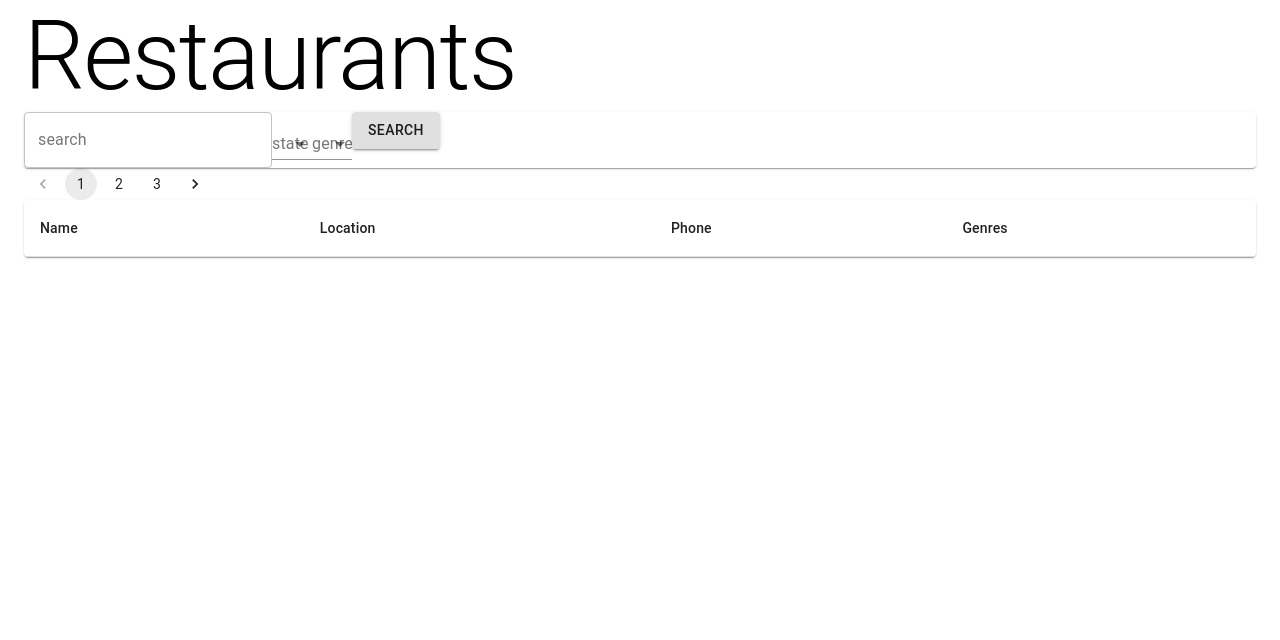
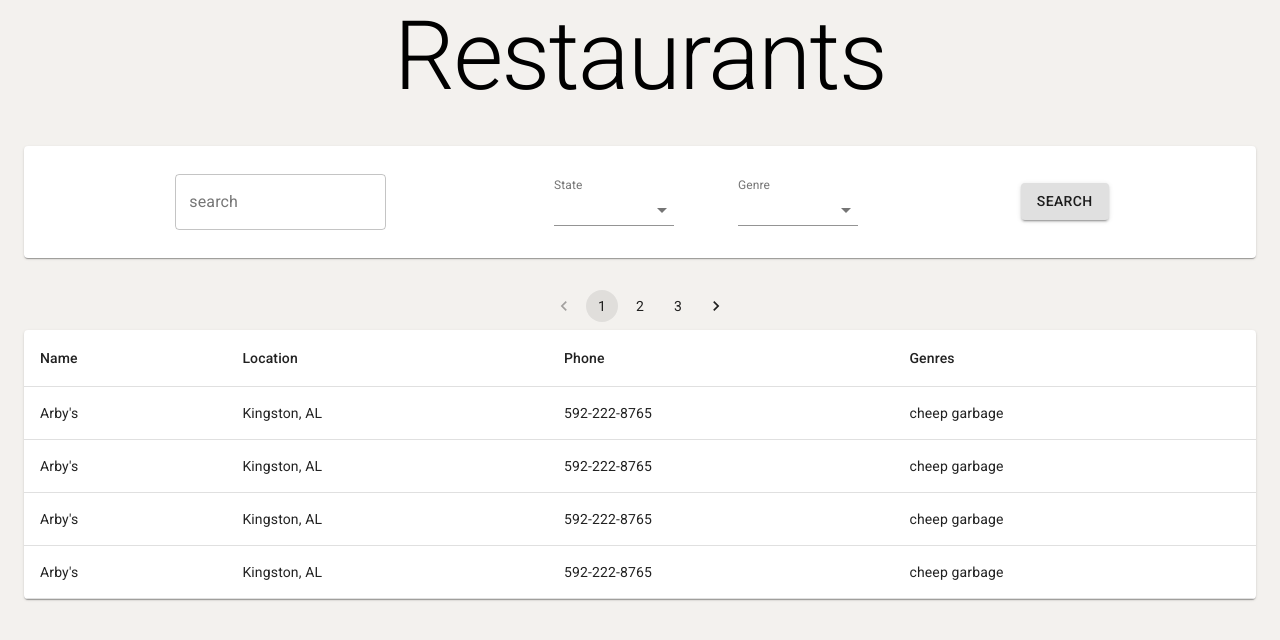
Before and after one commit to dsdunn/restaurants, a React (Create React App) app in the folder client/: page / in a window 1280 px wide. Shown: the top 640 px of the page. Built offline with nearby package versions, Linux system fonts and the light colour scheme.

Commit message:
Add material styles

```diff
--- a/client/public/index.html
+++ b/client/public/index.html
@@ -24,6 +24,7 @@
       work correctly both with client-side routing and a non-root public URL.
       Learn how to configure a non-root public URL by running `npm run build`.
     -->
+    <link rel="stylesheet" href="https://fonts.googleapis.com/css?family=Roboto:300,400,500,700&display=swap" />
     <title>React App</title>
   </head>
   <body>
--- a/client/src/App.js
+++ b/client/src/App.js
@@ -1,8 +1,8 @@
 import React, { useState, useEffect } from 'react';
 import { Box, Container, Typography } from '@material-ui/core';
+import { Pagination } from '@material-ui/lab';
 
 import { FilterForm } from './components/FilterForm';
-import { PageControl } from './components/Pagination';
 import { RestaurantsTable } from './components/RestaurantsTable';
 
 
@@ -10,9 +10,11 @@ function App() {
   return (
     <Box>
       <Container className="App">
-        <Typography variant="h1">Restaurants</Typography>
+        <Typography variant="h1" align="center" gutterBottom >Restaurants</Typography>
         <FilterForm />
-        <PageControl />
+        <div className="pagination">
+          <Pagination count={3}/>
+        </div>
         <RestaurantsTable />
       </Container>
     </Box>
--- a/client/src/components/FilterForm.js
+++ b/client/src/components/FilterForm.js
@@ -1,18 +1,47 @@
 import React from 'react';
-import { Paper, TextField, Button, MenuItem } from '@material-ui/core';
+import { Paper, TextField, Select, InputLabel, FormControl, Button, MenuItem, makeStyles } from '@material-ui/core';
+
+const useStyles = makeStyles({
+  form: {
+    display: 'flex',
+    justifyContent: 'space-evenly',
+    alignItems: 'center',
+    flexWrap: 'wrap',
+    padding: '1em',
+    margin: '2em auto',
+  },
+  select: {
+    minWidth: 120,
+    margin: '1em 2em'
+  },
+  input: {
+    margin: '0.5em 2em'
+  }
+})
+
 
 export const FilterForm = () => {
+  const classes = useStyles();
+
   return (
     <Paper>
-      <form>
-        <TextField variant="outlined" label="search" placeholder="search" />
-        <TextField select label="state">
-          <MenuItem key="all" value={null}>All</MenuItem>
-        </TextField>
-        <TextField select label="genre">
-          <MenuItem key="all" value={null}>All</MenuItem>
-        </TextField>
-        <Button variant="contained" type="submit">Search</Button>
+      <form className={classes.form} >
+        <TextField variant="outlined" label="search" placeholder="name/city/genre" className={classes.input}/>
+        <div>
+          <FormControl className={classes.select} >
+            <InputLabel shrink >State</InputLabel>
+            <Select id="state">
+              <MenuItem key="all" value={'All'} selected >All</MenuItem>
+            </Select>
+          </FormControl>
+          <FormControl className={classes.select}>
+            <InputLabel shrink>Genre</InputLabel>
+            <Select id="genre">
+              <MenuItem key="all" value={'All'}>All</MenuItem>
+            </Select>
+          </FormControl>
+        </div>
+        <Button variant="contained" type="submit" className={classes.input}>Search</Button>
       </form>
     </Paper>
     )
--- a/client/src/components/Pagination.js
+++ /dev/null
@@ -1,8 +0,0 @@
-import React from 'react';
-import Pagination from '@material-ui/lab/Pagination';
-
-export const PageControl = (page = 1, updatePage = () => {}) => {
-  return (
-    <Pagination count={3} />
-    )
-}
--- a/client/src/components/RestaurantsTable.js
+++ b/client/src/components/RestaurantsTable.js
@@ -1,5 +1,8 @@
 import React from 'react';
 import { Table, TableContainer, TableHead, TableBody, TableRow, TableCell, Paper } from '@material-ui/core';
+
+
+const rows = ['', '', '', ''];
 
 export const RestaurantsTable = ( filteredRestaurants ) => {
   return (
@@ -13,6 +16,18 @@ export const RestaurantsTable = ( filteredRestaurants ) => {
             <TableCell>Genres</TableCell>
           </TableRow>
         </TableHead>
+        <TableBody>
+          { rows.map((row, index) => {
+            return  (
+              <TableRow key={index}>
+                <TableCell>Arby's</TableCell>
+                <TableCell>Kingston, AL</TableCell>
+                <TableCell>592-222-8765</TableCell>
+                <TableCell>cheep garbage</TableCell>
+              </TableRow>
+              )
+          })}
+        </TableBody>
       </Table>
     </TableContainer>
 
--- a/client/src/index.css
+++ b/client/src/index.css
@@ -1,4 +1,5 @@
 body {
+  background-color: #f3f1ee;
   margin: 0;
   font-family: -apple-system, BlinkMacSystemFont, 'Segoe UI', 'Roboto', 'Oxygen',
     'Ubuntu', 'Cantarell', 'Fira Sans', 'Droid Sans', 'Helvetica Neue',
@@ -11,3 +12,10 @@ code {
   font-family: source-code-pro, Menlo, Monaco, Consolas, 'Courier New',
     monospace;
 }
+
+.pagination {
+  display: flex;
+  justify-content: center;
+  width: 100%;
+  margin-bottom: 0.5em;
+}
--- a/client/src/index.js
+++ b/client/src/index.js
@@ -4,10 +4,12 @@ import './index.css';
 import App from './App';
 import * as serviceWorker from './serviceWorker';
 
+import 'typeface-roboto';
+
 ReactDOM.render(
-  <React.StrictMode>
+  <React.Fragment>
     <App />
-  </React.StrictMode>,
+  </React.Fragment>,
   document.getElementById('root')
 );
 
```
Also changed, not shown: 1 other file (tests, documents, lock files or other folders).
